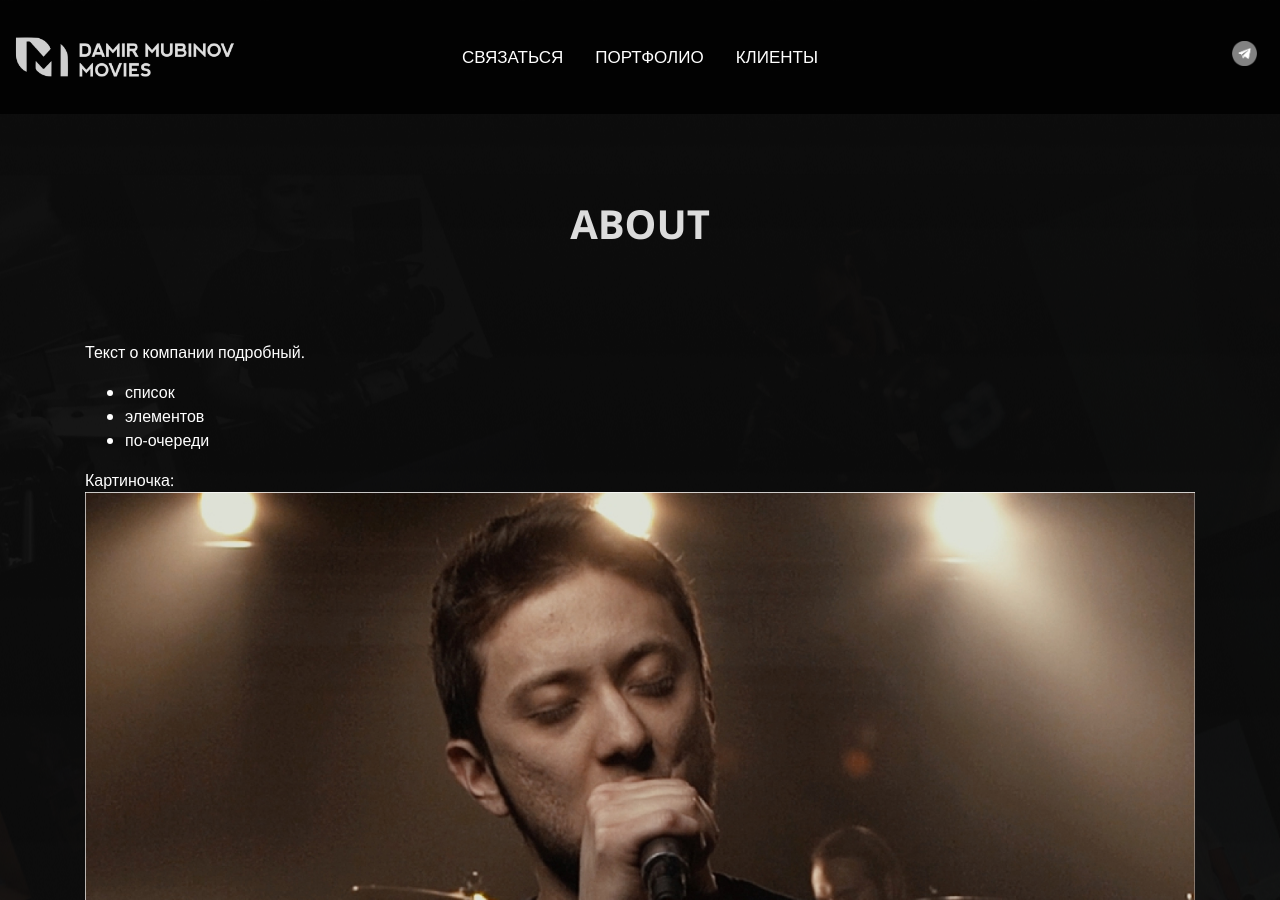
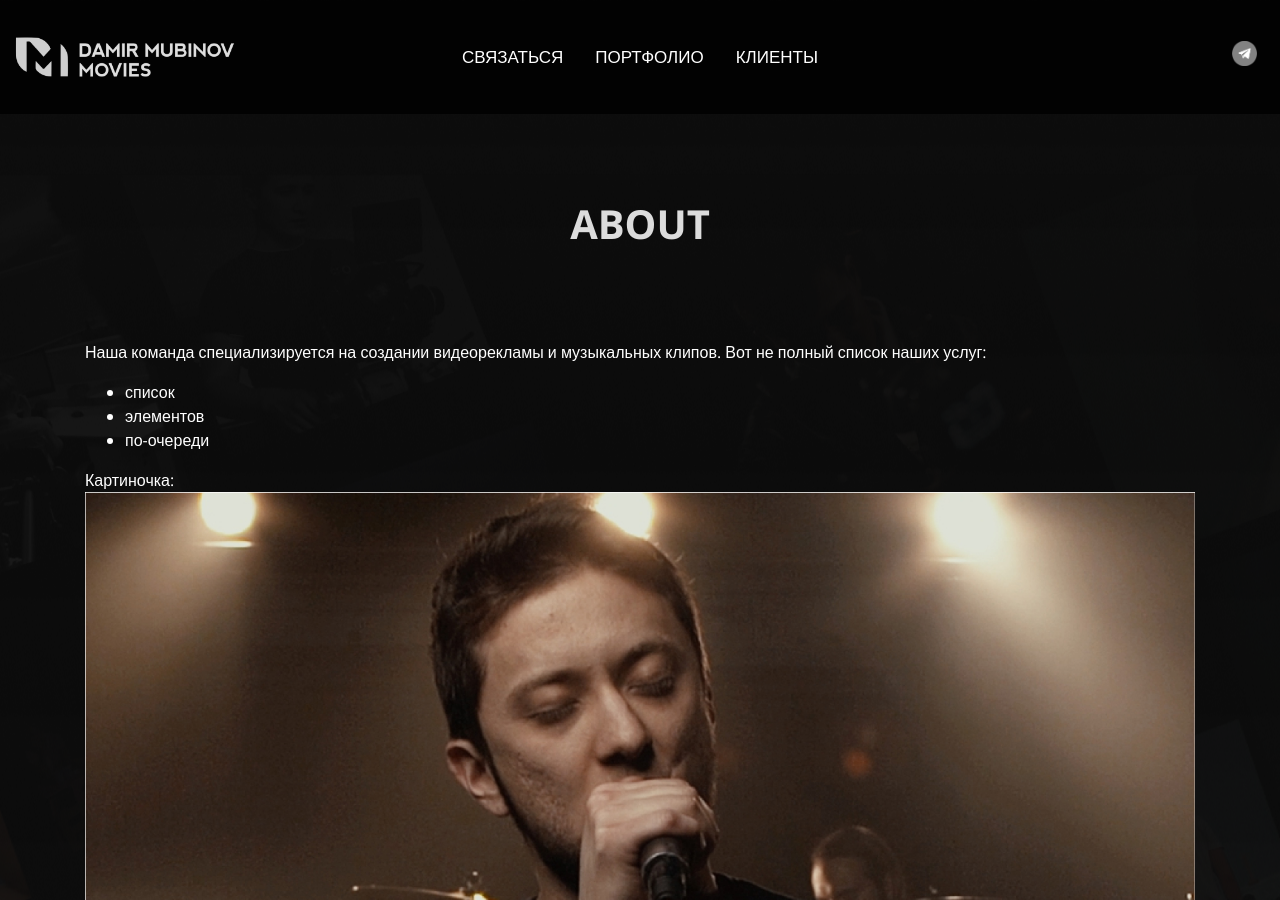
Before and after one commit to ryuldashev/mubinov, a Jekyll site: the page built from about.markdown, in a window 1280 px wide and 900 px high. Built offline with Jekyll 4.4.1, drawn with Linux system fonts in a browser that asks for light colours.

Commit message:
Updated About

```diff
--- a/about.markdown
+++ b/about.markdown
@@ -1,11 +1,12 @@
 ---
 title: About
-date: 2020-09-13 14:47:00 Z
+date: 2020-09-13 19:47:00 +05:00
 permalink: "/about/"
 layout: default
 ---
 
-Текст о компании подробный.
+Наша команда специализируется на создании видеорекламы и музыкальных клипов. Вот не полный список наших услуг:
+
 
 * список
 * элементов
```
